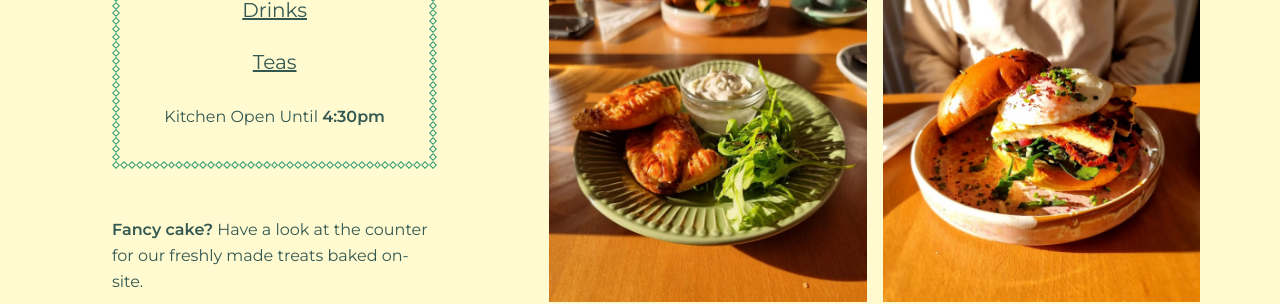
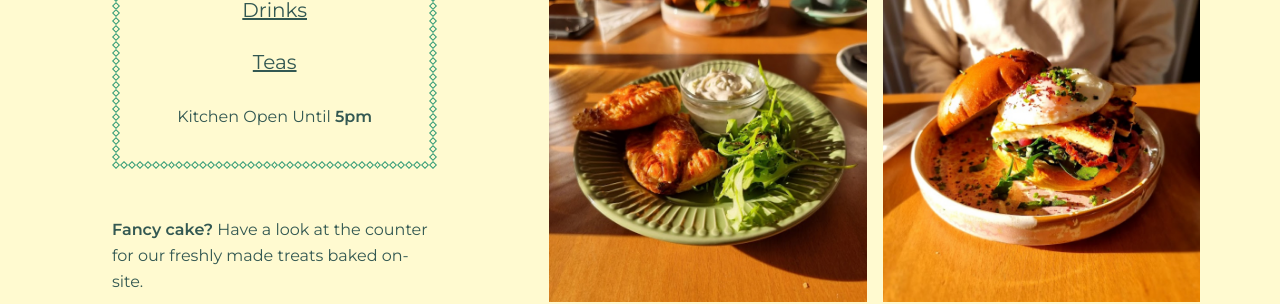
Before and after one commit to jaicab/wanasacafe, a Jekyll site: the page built from index.markdown, in a window 1280 px wide and 900 px high, scrolled down 1451 px. Shown: the part 153-457 px from the top of the window. Built offline with Jekyll 4.4.1, drawn with Linux system fonts in a browser that asks for light colours.

Commit message:
Updated Menu

```diff
--- a/_sections/menu.markdown
+++ b/_sections/menu.markdown
@@ -5,7 +5,7 @@ position: 1
 tagline: 'We are absolutely obsessed about good, wholesome food. We use the freshest
   ingredients and work with fantastic producers to bring you a menu rooted in the
   Middle East. '
-box_body: Kitchen Open Until **4:30pm**
+box_body: Kitchen Open Until **5pm**
 images:
 - "/uploads/menu_1.jpg"
 - "/uploads/menu_2.jpg"
```
